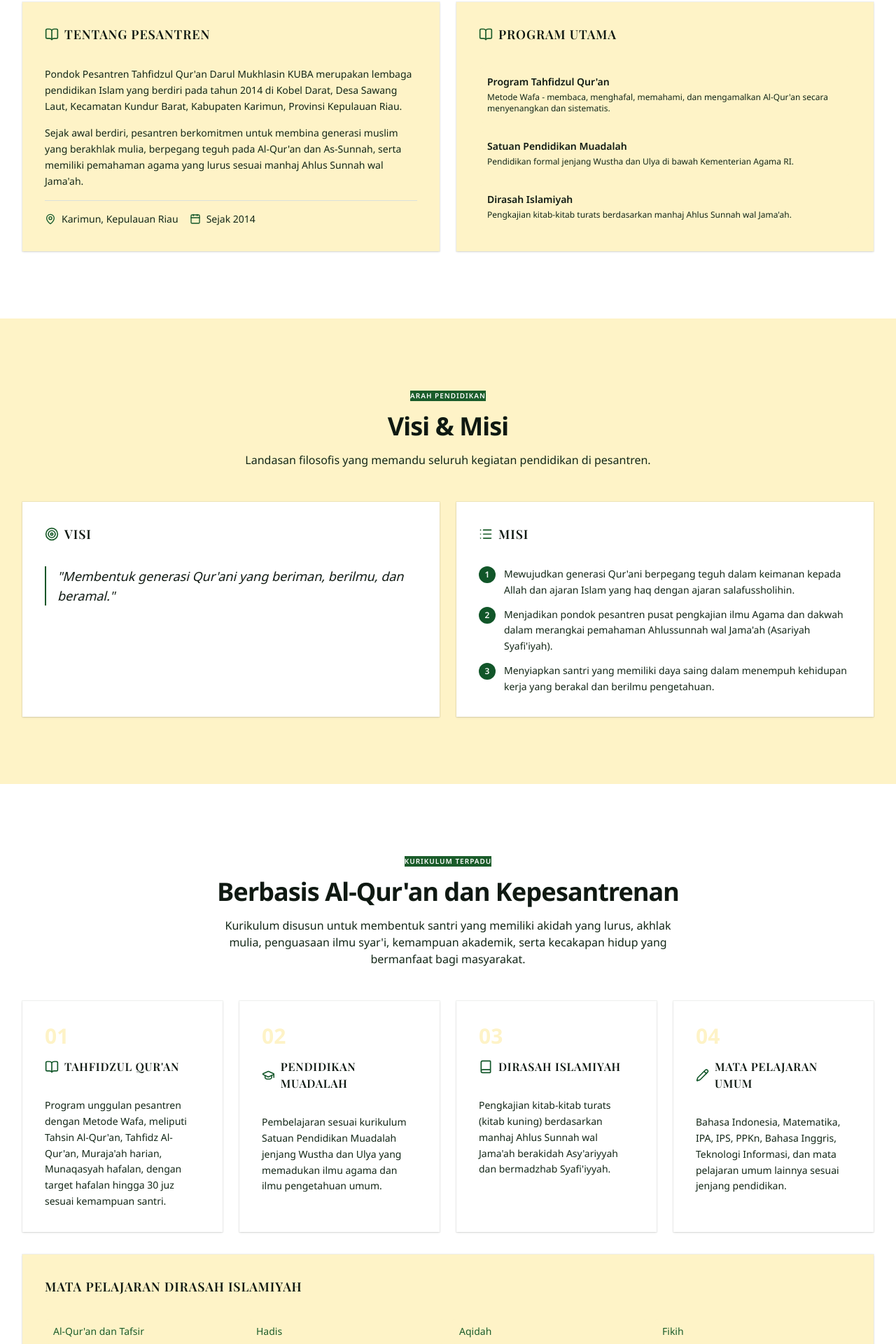
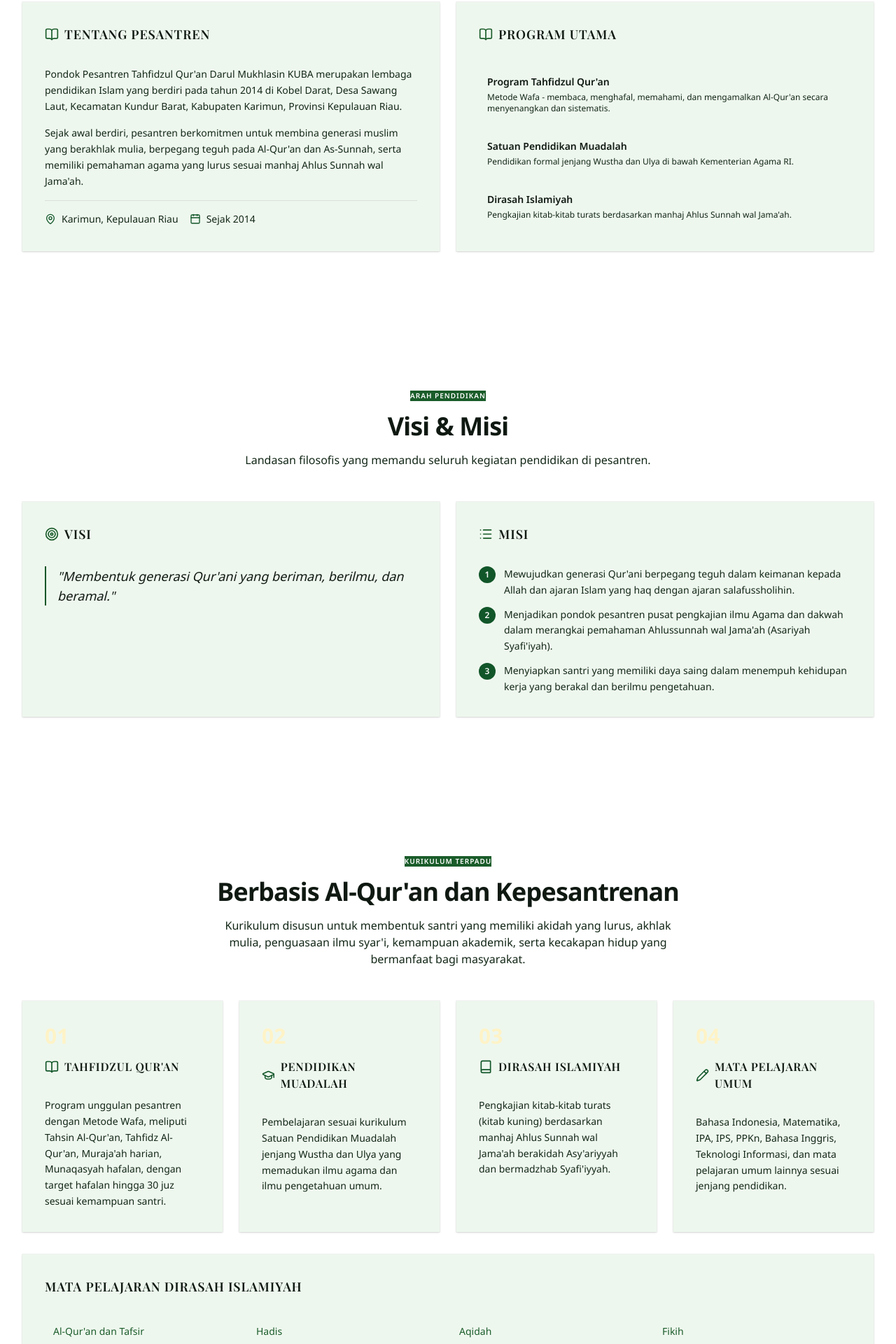
Before and after one commit to Rydhlnst/darulmukhlasin, a Next.js app: page / in a window 1280 px wide. Shown: the part 1439-3359 px from the top of the page at 70% size. Built offline with nearby package versions, Linux system fonts and the light colour scheme; no server answers; a web font is replaced by a local one.

Commit message:
fix: only Stats section yellow, rest white+green

```diff
--- a/components/sections/Gallery.tsx
+++ b/components/sections/Gallery.tsx
@@ -57,7 +57,7 @@ export function Gallery({ compact = false, media: mediaProp }: GalleryProps) {
   const scrollNext = React.useCallback(() => emblaApi?.scrollNext(), [emblaApi]);
 
   return (
-    <section id="galeri" className={compact ? "bg-[#fef3c7] py-16 lg:py-24" : "min-h-screen bg-[#fef3c7] py-16 lg:py-24"}>
+    <section id="galeri" className={compact ? "bg-white py-16 lg:py-24" : "min-h-screen bg-white py-16 lg:py-24"}>
       <div className="mx-auto max-w-7xl px-4 sm:px-6 lg:px-8">
         <div className="mb-10 text-center">
           <Badge className="mb-4 bg-[#1a5c2a] text-white">Dokumentasi</Badge>
--- a/components/sections/Kurikulum.tsx
+++ b/components/sections/Kurikulum.tsx
@@ -46,7 +46,7 @@ export function Kurikulum({ data }: KurikulumProps) {
           {kurikulumItems.map((item) => {
             const Icon = iconMap[item.icon] ?? BookOpenIcon;
             return (
-              <Card key={item.number} className="relative overflow-hidden border-[#d97706] bg-white shadow-sm">
+              <Card key={item.number} className="relative overflow-hidden border-[#d5ecd5] bg-[#eef7ee] shadow-sm">
                 <CardHeader>
                   <div className="mb-2 text-3xl font-bold text-[#fef3c7]">{item.number}</div>
                   <CardTitle className="flex items-center gap-2 text-base">
@@ -60,12 +60,12 @@ export function Kurikulum({ data }: KurikulumProps) {
             );
           })}
         </div>
-        <Card className="mt-8 border-[#d97706] bg-[#fef3c7] shadow-sm">
+        <Card className="mt-8 border-[#d5ecd5] bg-[#eef7ee] shadow-sm">
           <CardHeader><CardTitle>Mata Pelajaran Dirasah Islamiyah</CardTitle></CardHeader>
           <CardContent>
             <div className="grid grid-cols-2 gap-2 sm:grid-cols-3 lg:grid-cols-4">
               {dirasahItems.map((item) => (
-                <div key={item} className="rounded-md bg-[#fef3c7] px-3 py-2 text-sm text-[#1a5c2a]">{item}</div>
+                <div key={item} className="rounded-md bg-[#eef7ee] px-3 py-2 text-sm text-[#1a5c2a]">{item}</div>
               ))}
             </div>
           </CardContent>
--- a/components/sections/Metode.tsx
+++ b/components/sections/Metode.tsx
@@ -30,7 +30,7 @@ export function Metode({ data }: MetodeProps) {
   }
 
   return (
-    <section className="bg-[#fef3c7] py-16 lg:py-24">
+    <section className="bg-white py-16 lg:py-24">
       <div className="mx-auto max-w-7xl px-4 sm:px-6 lg:px-8">
         <div className="mb-12 text-center">
           <Badge className="mb-4 bg-[#1a5c2a] text-white">{badge}</Badge>
@@ -41,7 +41,7 @@ export function Metode({ data }: MetodeProps) {
           {items.map((item) => {
             const Icon = iconMap[item.icon] ?? BookOpenIcon;
             return (
-              <Card key={item.name} className="group border-[#d97706] bg-white shadow-sm transition-shadow hover:shadow-md">
+              <Card key={item.name} className="group border-[#d5ecd5] bg-[#eef7ee] shadow-sm transition-shadow hover:shadow-md">
                 <CardContent className="flex gap-4">
                   <div className="flex h-10 w-10 shrink-0 items-center justify-center rounded-full bg-[#1a5c2a] text-white transition-colors group-hover:bg-[#b45309]">
                     <Icon className="h-5 w-5" />
--- a/components/sections/Pembinaan.tsx
+++ b/components/sections/Pembinaan.tsx
@@ -31,7 +31,7 @@ export function Pembinaan({ data }: PembinaanProps) {
   }
 
   return (
-    <section className="bg-[#fef3c7] py-16 lg:py-24">
+    <section className="bg-white py-16 lg:py-24">
       <div className="mx-auto max-w-7xl px-4 sm:px-6 lg:px-8">
         <div className="mb-12 text-center">
           <Badge className="mb-4 bg-[#1a5c2a] text-white">{badge}</Badge>
@@ -42,7 +42,7 @@ export function Pembinaan({ data }: PembinaanProps) {
           {items.map((item) => {
             const Icon = iconMap[item.icon] ?? HeartIcon;
             return (
-              <Card key={item.title} className="group border-[#d97706] bg-white shadow-sm transition-shadow hover:shadow-md">
+              <Card key={item.title} className="group border-[#d5ecd5] bg-[#eef7ee] shadow-sm transition-shadow hover:shadow-md">
                 <CardContent className="flex flex-col items-center text-center">
                   <div className="mb-3 flex h-12 w-12 items-center justify-center rounded-full bg-[#1a5c2a] text-white transition-colors group-hover:bg-[#b45309]">
                     <Icon className="h-6 w-6" />
--- a/components/sections/Profil.tsx
+++ b/components/sections/Profil.tsx
@@ -37,7 +37,7 @@ export function Profil({ data }: ProfilProps) {
           <p className="mx-auto max-w-2xl text-muted-foreground">{description}</p>
         </div>
         <div className="grid gap-6 lg:grid-cols-2">
-          <Card className="border-[#d97706] bg-[#fef3c7]">
+          <Card className="border-[#d5ecd5] bg-[#eef7ee]">
             <CardHeader>
               <CardTitle className="flex items-center gap-2">
                 <BookOpenIcon className="h-5 w-5 text-[#1a5c2a]" />Tentang Pesantren
@@ -57,7 +57,7 @@ export function Profil({ data }: ProfilProps) {
               </div>
             </CardContent>
           </Card>
-          <Card className="border-[#d97706] bg-[#fef3c7]">
+          <Card className="border-[#d5ecd5] bg-[#eef7ee]">
             <CardHeader>
               <CardTitle className="flex items-center gap-2">
                 <BookOpenIcon className="h-5 w-5 text-[#1a5c2a]" />Program Utama
@@ -66,7 +66,7 @@ export function Profil({ data }: ProfilProps) {
             <CardContent className="space-y-4">
               <div className="space-y-3">
                 {programs.map((program) => (
-                  <div key={program.title} className="rounded-md bg-[#fef3c7] p-3">
+                  <div key={program.title} className="rounded-md bg-[#eef7ee] p-3">
                     <h4 className="mb-1 text-sm font-semibold text-foreground">{program.title}</h4>
                     <p className="text-xs text-muted-foreground">{program.description}</p>
                   </div>
--- a/components/sections/TargetLulusan.tsx
+++ b/components/sections/TargetLulusan.tsx
@@ -27,14 +27,14 @@ export function TargetLulusan({ data }: TargetLulusanProps) {
   }
 
   return (
-    <section className="bg-[#fef3c7] py-16 lg:py-24">
+    <section className="bg-white py-16 lg:py-24">
       <div className="mx-auto max-w-7xl px-4 sm:px-6 lg:px-8">
         <div className="mb-12 text-center">
           <Badge className="mb-4 bg-[#1a5c2a] text-white">{badge}</Badge>
           <h2 className="mb-4 text-3xl font-bold tracking-tight text-foreground sm:text-4xl">{title}</h2>
           <p className="mx-auto max-w-2xl text-muted-foreground">{description}</p>
         </div>
-        <Card className="mx-auto max-w-3xl border-[#d97706] bg-white shadow-sm">
+        <Card className="mx-auto max-w-3xl border-[#d5ecd5] bg-[#eef7ee] shadow-sm">
           <CardContent>
             <ul className="space-y-4">
               {items.map((item, index) => (
--- a/components/sections/VisiMisi.tsx
+++ b/components/sections/VisiMisi.tsx
@@ -25,7 +25,7 @@ export function VisiMisi({ data }: VisiMisiProps) {
   }
 
   return (
-    <section id="visi-misi" className="bg-[#fef3c7] py-16 lg:py-24">
+    <section id="visi-misi" className="bg-white py-16 lg:py-24">
       <div className="mx-auto max-w-7xl px-4 sm:px-6 lg:px-8">
         <div className="mb-12 text-center">
           <Badge className="mb-4 bg-[#1a5c2a] text-white">{badge}</Badge>
@@ -33,7 +33,7 @@ export function VisiMisi({ data }: VisiMisiProps) {
           <p className="mx-auto max-w-2xl text-muted-foreground">{description}</p>
         </div>
         <div className="grid gap-6 lg:grid-cols-2">
-          <Card className="border-[#d97706] bg-white shadow-sm">
+          <Card className="border-[#d5ecd5] bg-[#eef7ee] shadow-sm">
             <CardHeader>
               <CardTitle className="flex items-center gap-2">
                 <TargetIcon className="h-5 w-5 text-[#1a5c2a]" />Visi
@@ -45,7 +45,7 @@ export function VisiMisi({ data }: VisiMisiProps) {
               </blockquote>
             </CardContent>
           </Card>
-          <Card className="border-[#d97706] bg-white shadow-sm">
+          <Card className="border-[#d5ecd5] bg-[#eef7ee] shadow-sm">
             <CardHeader>
               <CardTitle className="flex items-center gap-2">
                 <ListIcon className="h-5 w-5 text-[#1a5c2a]" />Misi
```
Also changed, not shown: components/sections/MapSection.tsx (+4 -4 lines), components/sections/Sejarah.tsx (+5 -5 lines).
